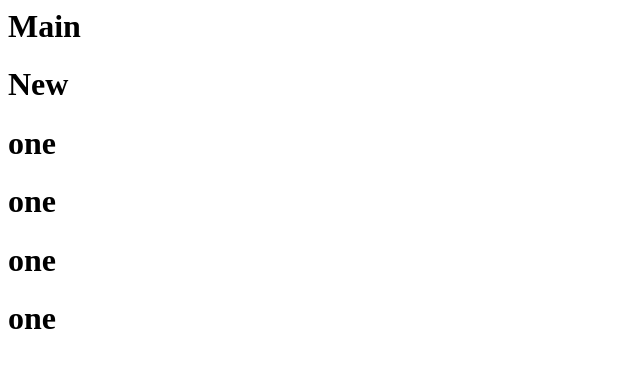
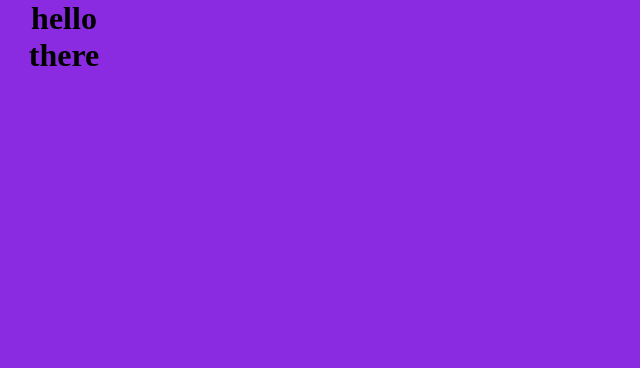
Before and after one commit to abhisheksingh-cedcoss/test, a plain HTML site: page src/index.html in a window 1280 px wide. Shown: the whole page, without its empty margins (0-640 px from the left). Drawn offline with Linux system fonts and the light colour scheme.

Commit message:
this is my second commit

```diff
--- /dev/null
+++ b/src/index.css
@@ -0,0 +1,12 @@
+*{
+    padding: 0;
+    margin: 0;
+    background-color: blueviolet;
+}
+
+h1{
+    text-align: center;
+    text-decoration: chartreuse;
+    height: 10%;
+    width: 10%;
+}
--- a/src/index.html
+++ b/src/index.html
@@ -1,6 +1,14 @@
-<h1>Main</h1>
-<h1>New</h1>
-<h1>one</h1>
-<h1>one</h1>
-<h1>one</h1>
-<h1>one</h1>
+<!DOCTYPE html>
+<html lang="en">
+<head>
+    <meta charset="UTF-8">
+    <meta http-equiv="X-UA-Compatible" content="IE=edge">
+    <meta name="viewport" content="width=device-width, initial-scale=1.0">
+    <link rel="stylesheet"  href="index.css">
+    <title>Document</title>
+</head>
+<body>
+    <h1>hello there</h1>
+
+</body>
+</html>
```
Also changed, not shown: 2 other files.
